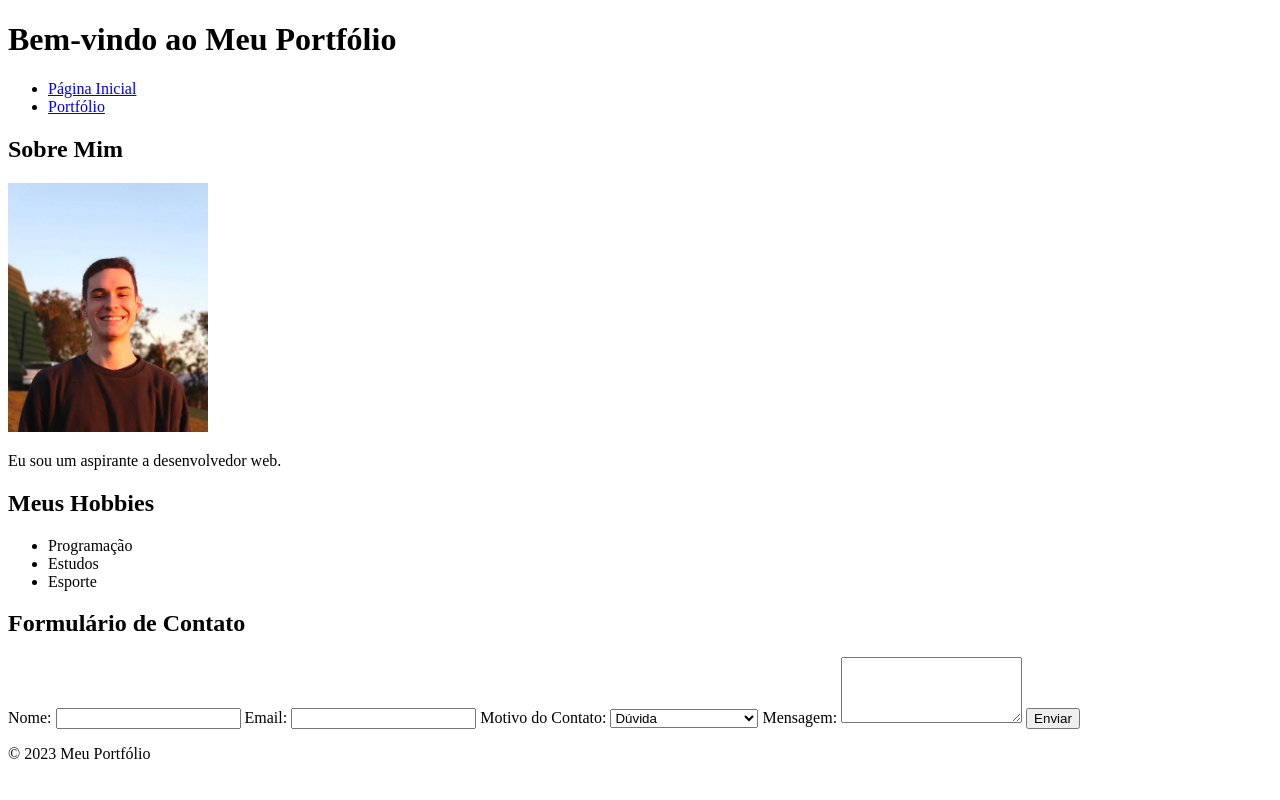
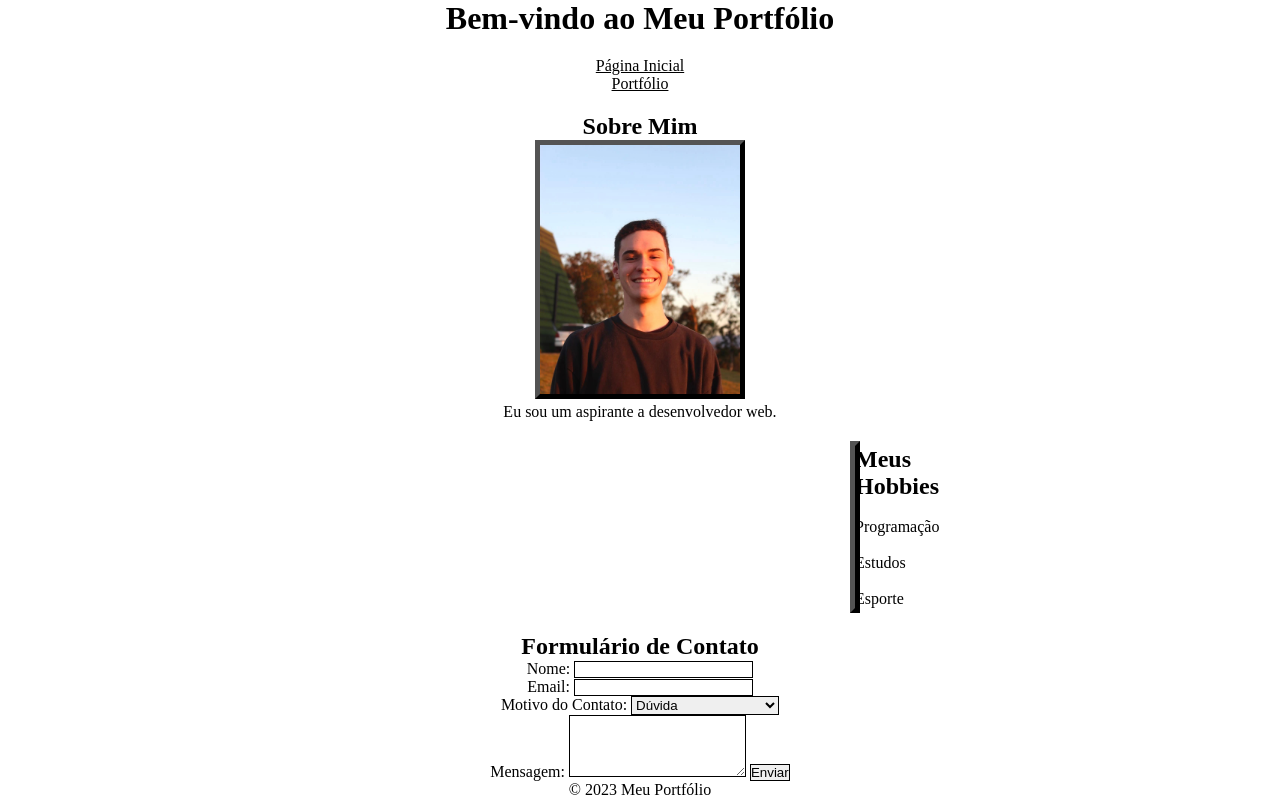
Before and after one commit to CaioMicael/Atividade-Fundamentos-Web, a plain HTML site: page index.html in a window 1280 px wide. Drawn offline with Linux system fonts and the light colour scheme.

Commit message:
melhoria

```diff
--- a/index.html
+++ b/index.html
@@ -4,33 +4,38 @@
     <meta charset="UTF-8">
     <meta name="viewport" content="width=device-width, initial-scale=1.0">
     <meta name="description" content="Página inicial do meu portfólio pessoal">
+    <link rel="stylesheet" href="style.css">
     <title>Meu Portfólio</title>
 </head>
 <body>
+    <div class="imagem_fundo">
     <header>
         <h1>Bem-vindo ao Meu Portfólio</h1>
+        <div class="links">
             <nav>
-            <ul>
+                <ul id="link_inicio">
                     <li><a href="index.html">Página Inicial</a></li>
                     <li><a href="portfolio.html">Portfólio</a></li>
                 </ul>
             </nav>
+        </div>
     </header>
 
     <main>
         <section>
             <h2>Sobre Mim</h2>
-            <img src="img.jpeg" alt="Minha Foto" width="200px">
+            <img src="img.jpeg" alt="Minha Foto">
             <p>Eu sou um aspirante a desenvolvedor web.</p>
         </section>
-
         <section>
+            <div class="hobbies">
                 <h2>Meus Hobbies</h2>
-            <ul>
+                <ul id="itens_lista">
                     <li>Programação</li>
                     <li>Estudos</li>
                     <li>Esporte</li>
                 </ul>
+            </div>
         </section>
     </main>
 
@@ -39,17 +44,17 @@
         <form action="enviar.php" method="post">
             <label for="nome">Nome:</label>
             <input type="text" id="nome" name="nome" required>
-
+            <br>
             <label for="email">Email:</label>
             <input type="email" id="email" name="email" required>
-
+            <br>
             <label for="motivo">Motivo do Contato:</label>
             <select id="motivo" name="motivo">
                 <option value="duvida">Dúvida</option>
                 <option value="feedback">Feedback</option>
                 <option value="parceria">Proposta de Parceria</option>
             </select>
-
+            <br>
             <label for="mensagem">Mensagem:</label>
             <textarea id="mensagem" name="mensagem" rows="4" required></textarea>
 
@@ -60,5 +65,6 @@
     <footer>
         <p>&copy; 2023 Meu Portfólio</p>
     </footer>
+    </div>
 </body>
 </html>
--- /dev/null
+++ b/style.css
@@ -0,0 +1,59 @@
+
+* {
+    padding:0;
+    margin:0;
+    vertical-align:baseline;
+    border:0
+    }
+
+#imagem_fundo {
+    background-image: url(fundo.avif);
+}
+
+body {
+    text-align: center;
+}
+
+a {
+    color: black;
+}
+
+a:hover {
+    color: gray;
+}
+
+#link_inicio {
+    list-style-type: none;
+}
+
+.links {
+    padding: 20px;
+}
+
+img {
+    text-align: center;
+    width: 200px;
+    border: 5px outset black;
+}
+
+input {
+    border: 1px solid black;
+}
+
+#motivo {
+    border: 1px solid black;
+}
+
+textarea {
+    border: 1px solid black;
+}
+
+.hobbies {
+    margin: 20px 850px 20px;
+    border: 5px outset black;
+}
+
+#itens_lista {
+    list-style-type: disc;
+    list-style-position: inside;
+}
```
Also changed, not shown: fundo.avif (added). Lines whose indentation alone changed are shown as unchanged.
